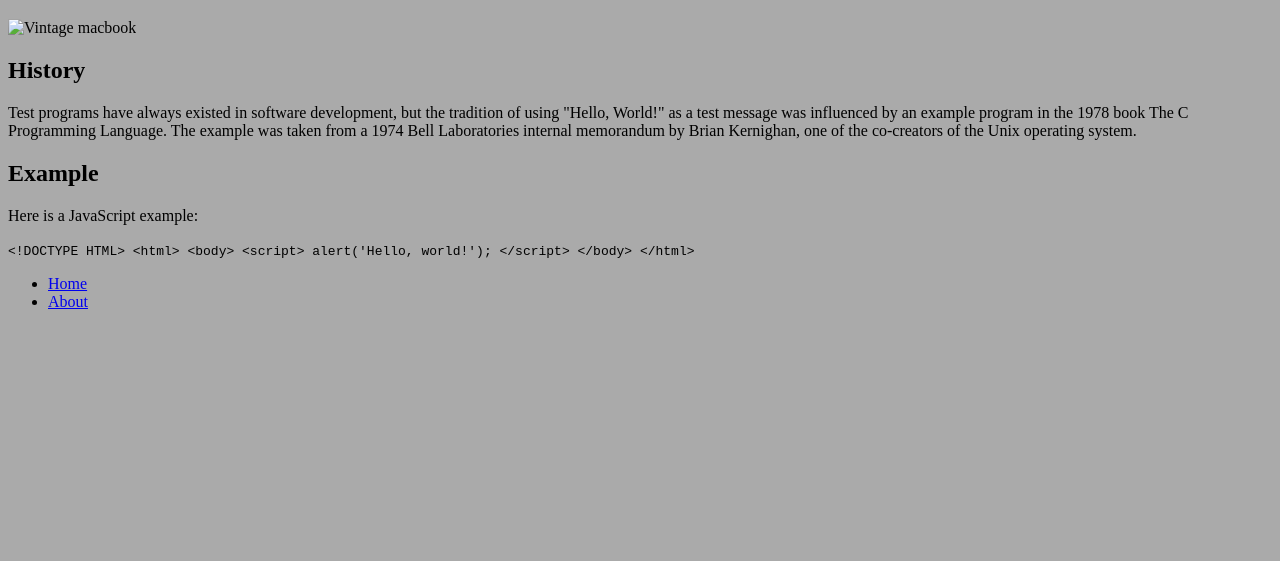
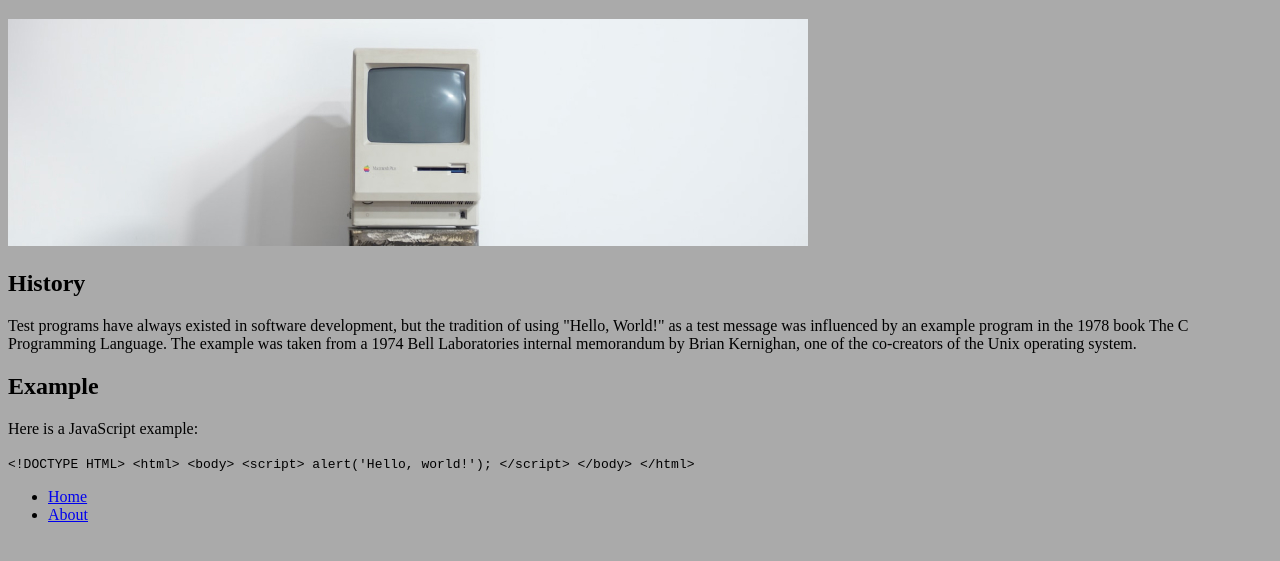
Before and after one commit to mariabonucchi/hello-world-W3, a plain HTML site: page index.html in a window 1280 px wide. Shown: the part 61-622 px from the top of the page. Drawn offline with Linux system fonts and the light colour scheme.

Commit message:
image fix

```diff
--- a/index.html
+++ b/index.html
@@ -9,7 +9,7 @@
   </head>
   <body>
     <h1>HelloWorld</h1>
-    <img src="Comp.jpg" alt="Vintage macbook">
+    <img src="Images/Computer.jpg" alt="Vintage macbook">
     <section>
       <h2>History</h2>
       <p>Test programs have always existed in software development, but the tradition of using "Hello, World!" as a test message was influenced by an example program in the 1978 book The C Programming Language. The example was taken from a 1974 Bell Laboratories internal memorandum by Brian Kernighan, one of the co-creators of the Unix operating system.</p>
```
